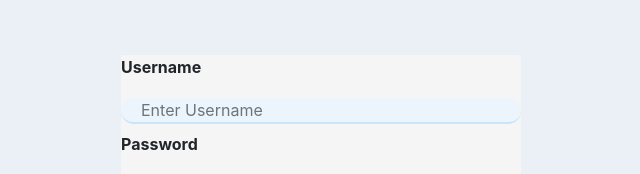
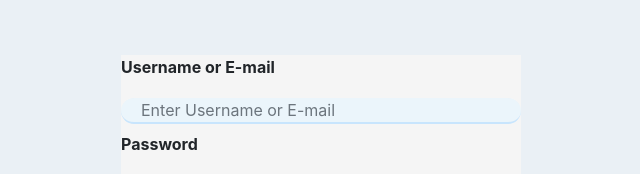
Before and after one commit to amars7works/worksnap_frontend, a React (Create React App) app: page /frd/sign_in in a window 1280 px wide. Shown: the part 185-359 px from the top of the page, without its empty margins (263-903 px from the left). Built offline with nearby package versions, Linux system fonts and the light colour scheme; no server answers.

Commit message:
Modified.

```diff
--- a/src/pages/Login.js
+++ b/src/pages/Login.js
@@ -64,11 +64,11 @@ class Login extends Component {
       <div>
         <Form className="form" onSubmit={this.handleSubmit}>
           <Form.Group controlId="formBasicEmail">
-            <Form.Label className="email">Username</Form.Label>
+            <Form.Label className="email">Username or E-mail</Form.Label>
             <Form.Control
               className="place"
               type="text"
-              placeholder="Enter Username"
+              placeholder="Enter Username or E-mail"
               name="username"
               value={username}
               onChange={this.handleChange}
```
Also changed, not shown: 8 other files (tests, documents, lock files or other folders).
